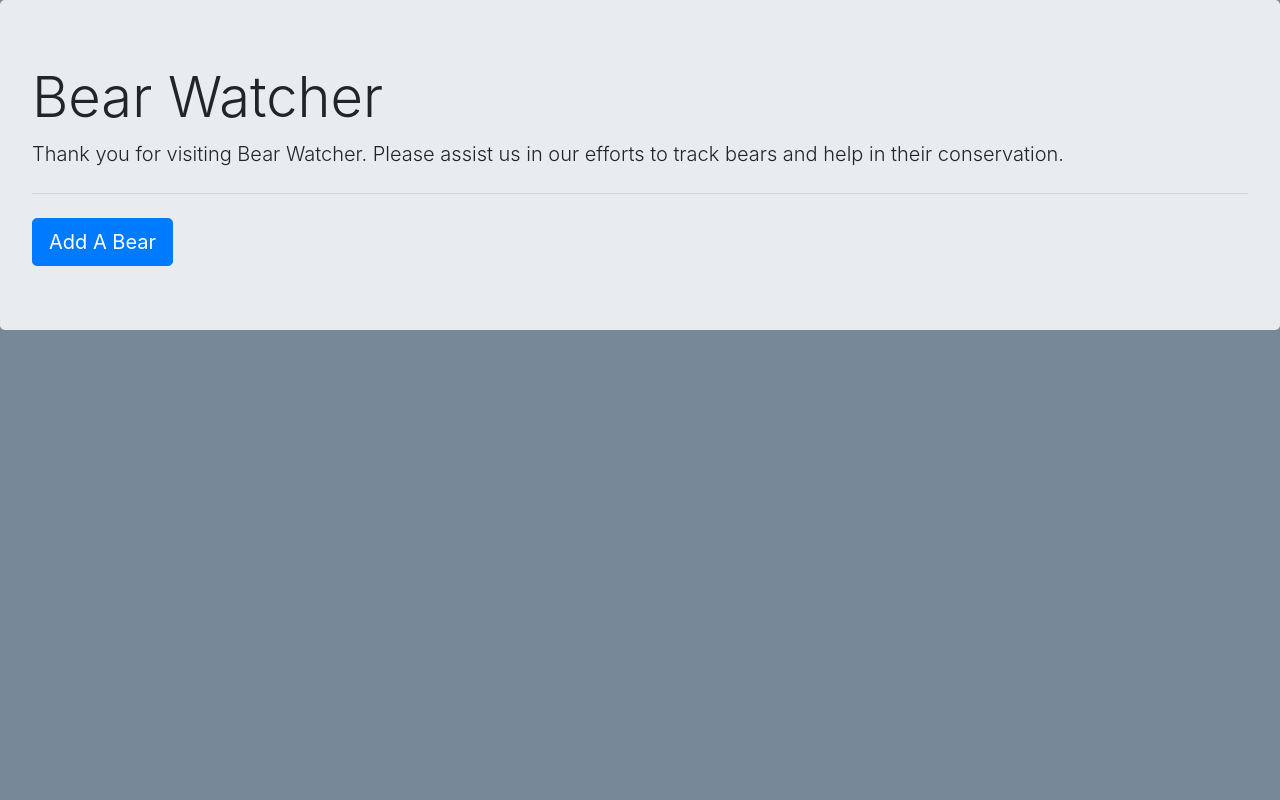
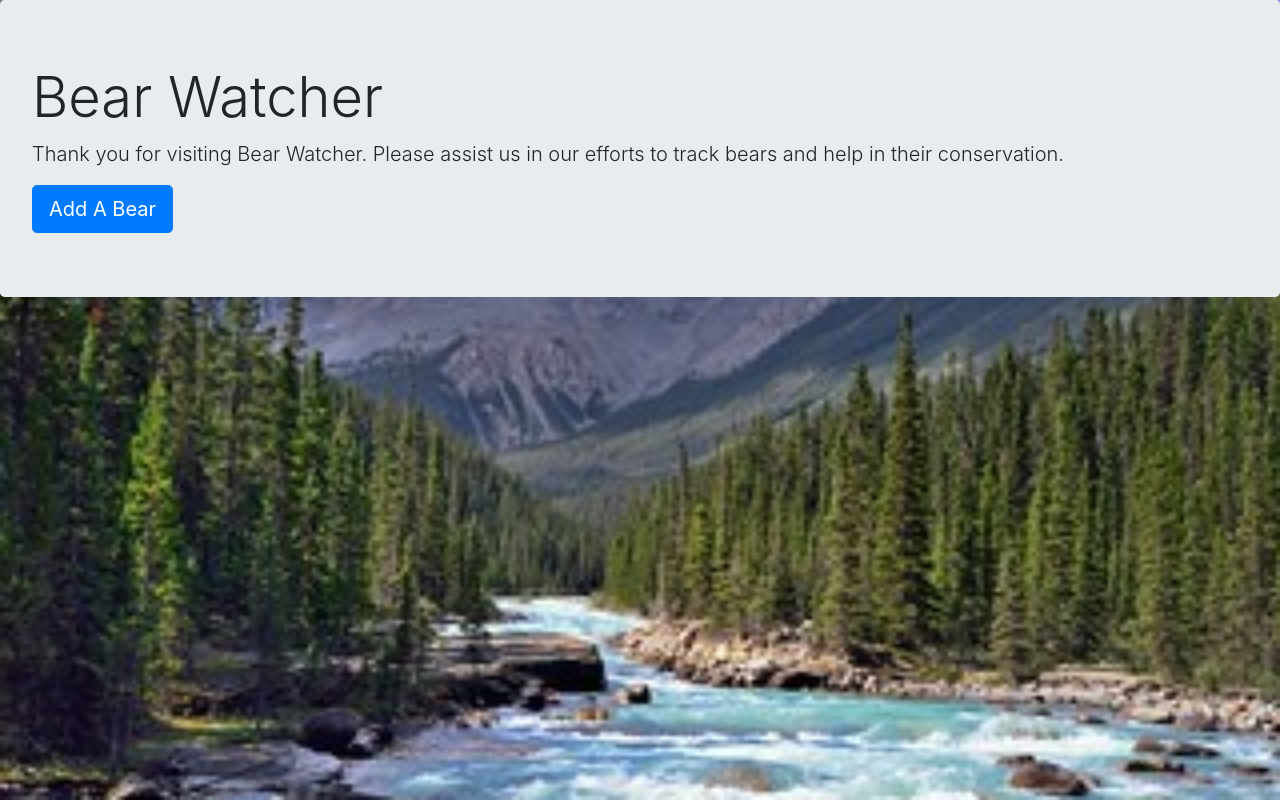
Before and after one commit to wmmcinturff/bear-watcher, a plain HTML site: page index.html in a window 1280 px wide. Drawn offline with nearby package versions, Linux system fonts and the light colour scheme.

Commit message:
images added

```diff
--- a/index.html
+++ b/index.html
@@ -12,10 +12,8 @@
     <div class="jumbotron">
         <h1 class="display-4">Bear Watcher</h1>
         <p class="lead">Thank you for visiting Bear Watcher. Please assist us in our efforts to track bears and help in their conservation.</p>
-        <hr class="my-4">
         <a class="btn btn-primary btn-lg" href="#" role="button" id="addBearBtn">Add A Bear</a>
     </div>
-
 
 
     <div id="bear-cards"></div>
--- a/main.css
+++ b/main.css
@@ -1,3 +1,5 @@
 body {
-    background-color: lightslategrey;
+    background-image: url("./images/MistayaRiver.jpg");
+    background-size: cover;
+
 }
```
Also changed, not shown: images/Jasper Ntl park waterfall 1800x600 (2) (1).jpg (added), images/MistayaRiver.jpg (added), images/images.jpg (added).
